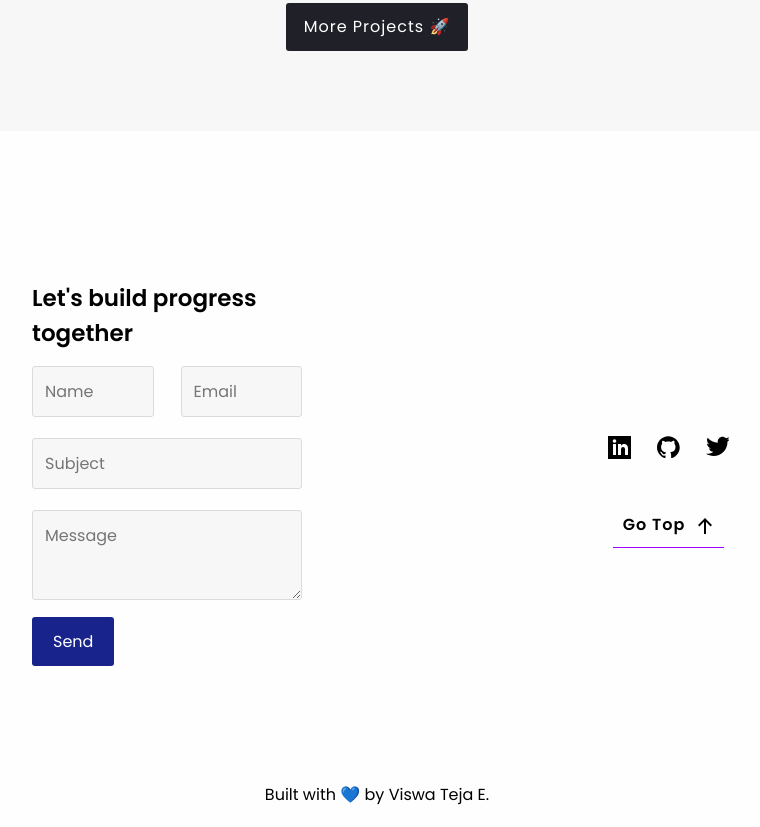
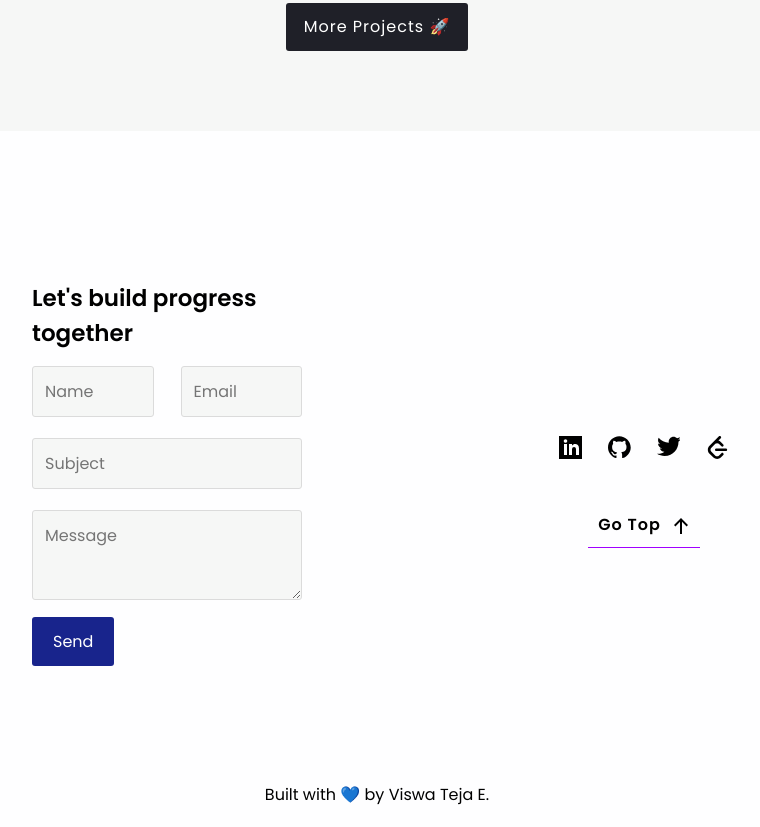
Before and after one commit to vtejaeta/Personal-Portfolio, a Gatsby site: page / in a window 1280 px wide. Shown: the part 1902-2729 px from the top of the page, without its empty margins (263-1023 px from the left). Built offline with nearby package versions, Linux system fonts and the light colour scheme; Gatsby itself is replaced by a stand-in of ours.

Commit message:
Add leetcode svg icon

```diff
--- a/src/components/SocialLinks/SocialLinks.js
+++ b/src/components/SocialLinks/SocialLinks.js
@@ -1,8 +1,10 @@
 import React from "react"
 import styled from "styled-components"
+
 import Github from "../Icons/Github"
 import Linkedin from "../Icons/Linkedin"
 import Twitter from "../Icons/Twitter"
+import LeetCode from "../Icons/LeetCode"
 
 const SocialIconsContainer = styled.div`
   margin: 2rem;
@@ -27,7 +29,7 @@ export default function SocialLinks() {
   return (
     <SocialIconsContainer>
       <SocialIcon
-        href="https://www.linkedin.com/in/viswa-teja-69b307189"
+        href="https://www.linkedin.com/in/vtejaeta/"
         target="_blank"
         rel="noopener noreferrer"
         aria-label="Visit Linkedin profile"
@@ -45,7 +47,7 @@ export default function SocialLinks() {
         <Github />
       </SocialIcon>
       <SocialIcon
-        href="https://twitter.com/vtejaeta9493"
+        href="https://twitter.com/vtejaeta"
         target="_blank"
         rel="noopener noreferrer"
         aria-label="Visit Twitter profile"
@@ -53,6 +55,15 @@ export default function SocialLinks() {
       >
         <Twitter />
       </SocialIcon>
+      <SocialIcon
+        href="https://leetcode.com/vtejaeta/"
+        target="_blank"
+        rel="noopener noreferrer"
+        aria-label="Visit Leetcode profile"
+        hoverColor="grey"
+      >
+        <LeetCode />
+      </SocialIcon>
     </SocialIconsContainer>
   )
 }
```
